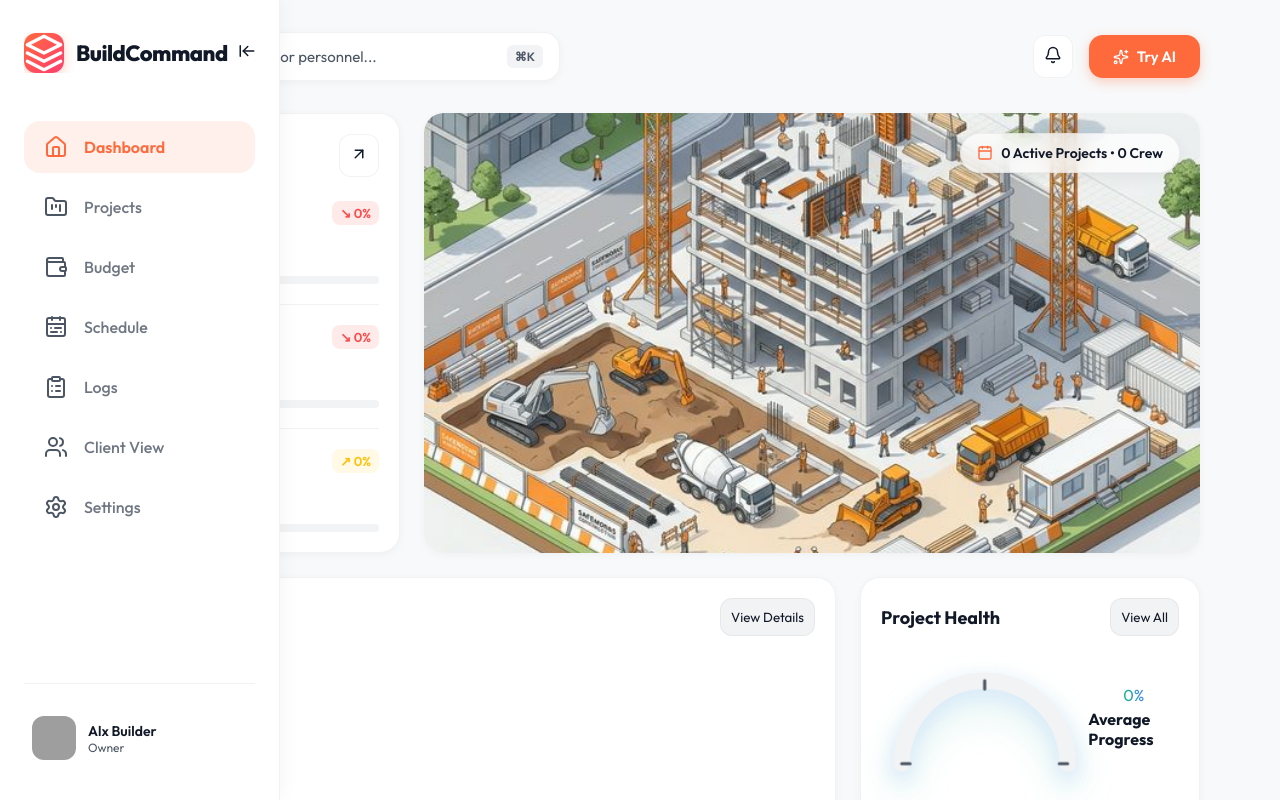
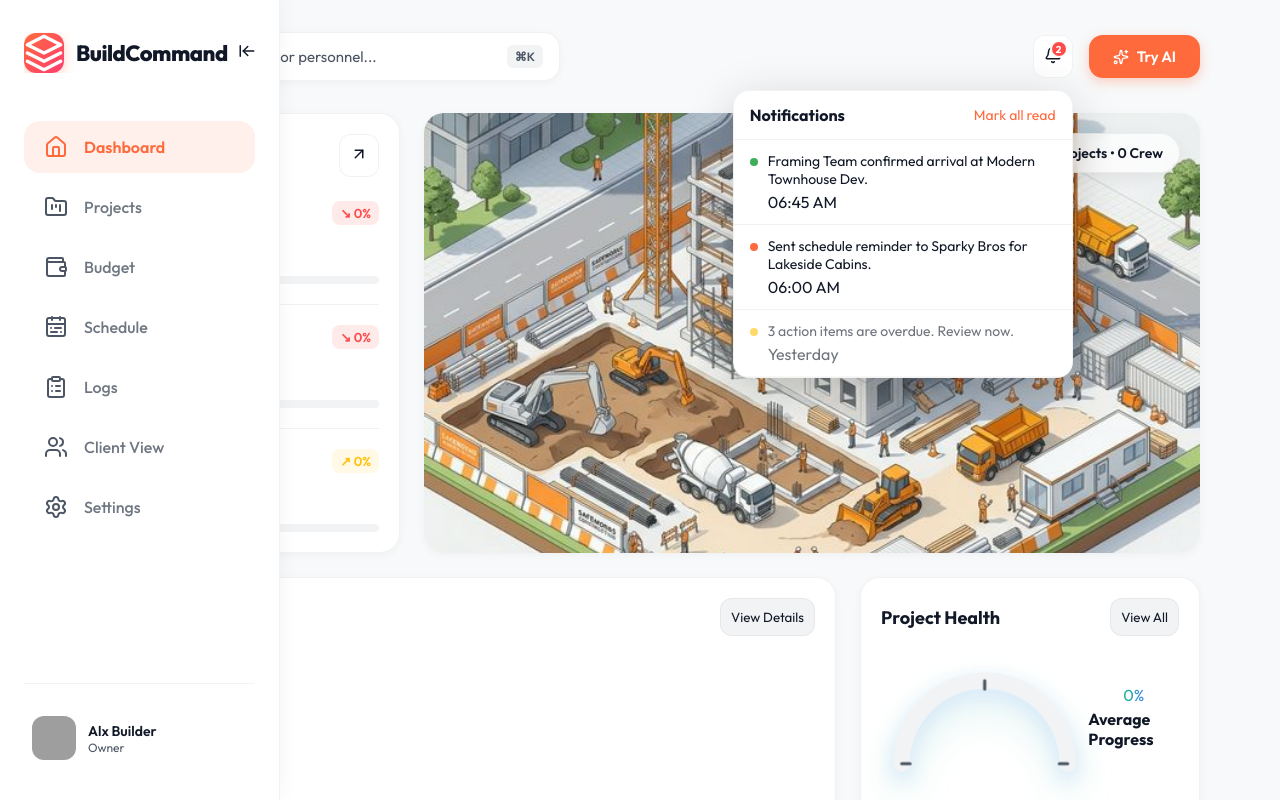
Before and after one commit to alx-ruiz/constructionapp, a React (Vite) app: page / in a window 1280 px wide. Both pictures are taken after a click on the button 1092 px from the left and 56 px from the top of the page. Shown: the top 800 px of the page. Built offline with nearby package versions, Linux system fonts and the light colour scheme; grey boxes are pictures that could not be loaded.

Commit message:
Auto-publish: Mon Mar 23 19:46:47 CDT 2026

```diff
--- a/src/components/Header.css
+++ b/src/components/Header.css
@@ -101,3 +101,126 @@
     font-size: 14px;
   }
 }
+
+/* Search Dropdown */
+.header-search {
+  position: relative;
+}
+
+.search-dropdown {
+  position: absolute;
+  top: calc(100% + 8px);
+  left: 0;
+  right: 0;
+  background: var(--bg-secondary);
+  border: 1px solid var(--border-color);
+  border-radius: 14px;
+  box-shadow: 0 12px 48px rgba(0,0,0,0.18);
+  z-index: 200;
+  padding: 4px;
+  max-height: 320px;
+  overflow-y: auto;
+}
+
+.search-result-item {
+  display: flex;
+  align-items: center;
+  gap: 8px;
+  width: 100%;
+  padding: 10px 14px;
+  border: none;
+  background: none;
+  font-size: 14px;
+  font-family: inherit;
+  color: var(--text-primary);
+  cursor: pointer;
+  border-radius: 10px;
+  text-align: left;
+  transition: background 0.15s;
+}
+
+.search-result-item:hover {
+  background: var(--bg-tertiary);
+}
+
+/* Notification Bell */
+.noti-wrapper {
+  position: relative;
+}
+
+.noti-btn {
+  position: relative;
+}
+
+.noti-badge {
+  position: absolute;
+  top: 4px;
+  right: 4px;
+  width: 18px;
+  height: 18px;
+  background: var(--status-danger);
+  color: white;
+  font-size: 10px;
+  font-weight: 700;
+  border-radius: 50%;
+  display: flex;
+  align-items: center;
+  justify-content: center;
+  border: 2px solid var(--bg-primary);
+}
+
+.noti-dropdown {
+  position: absolute;
+  top: calc(100% + 12px);
+  right: 0;
+  width: 340px;
+  background: var(--bg-secondary);
+  border: 1px solid var(--border-color);
+  border-radius: 16px;
+  box-shadow: 0 12px 48px rgba(0,0,0,0.18);
+  z-index: 200;
+  overflow: hidden;
+}
+
+.noti-dropdown-header {
+  display: flex;
+  justify-content: space-between;
+  align-items: center;
+  padding: 14px 16px;
+  border-bottom: 1px solid var(--border-color);
+}
+
+.noti-list {
+  max-height: 360px;
+  overflow-y: auto;
+}
+
+.noti-item {
+  display: flex;
+  align-items: flex-start;
+  gap: 10px;
+  padding: 12px 16px;
+  border-bottom: 1px solid var(--border-color);
+  transition: background 0.15s;
+}
+
+.noti-item:hover {
+  background: var(--bg-tertiary);
+}
+
+.noti-item.read {
+  opacity: 0.6;
+}
+
+.noti-dot {
+  width: 8px;
+  height: 8px;
+  border-radius: 50%;
+  margin-top: 6px;
+  flex-shrink: 0;
+}
+
+.noti-dot.success { background: var(--status-success); }
+.noti-dot.info { background: var(--brand-primary); }
+.noti-dot.warning { background: var(--status-warning); }
+.noti-dot.action { background: var(--status-danger); }
--- a/src/components/Header.tsx
+++ b/src/components/Header.tsx
@@ -1,26 +1,169 @@
+import { useState, useEffect, useRef } from 'react';
+import { useNavigate } from 'react-router-dom';
 import { Bell, Search, Sparkles } from 'lucide-react';
+import { getCompanyName, getProjects, getNotifications, markAllNotificationsRead } from '../data/dataStore';
 import './Header.css';
 
 export default function Header() {
+  const navigate = useNavigate();
+  const [searchQuery, setSearchQuery] = useState('');
+  const [searchResults, setSearchResults] = useState<{name: string; path: string}[]>([]);
+  const [showSearch, setShowSearch] = useState(false);
+  const [showNotifications, setShowNotifications] = useState(false);
+  const [notifications, setNotifications] = useState(getNotifications);
+  const searchRef = useRef<HTMLDivElement>(null);
+  const notiRef = useRef<HTMLDivElement>(null);
+
+  const companyName = getCompanyName();
+  const ownerName = companyName.split(' ')[0] || 'Builder';
+
+  // Dynamic greeting
+  const hour = new Date().getHours();
+  const greeting = hour < 12 ? 'Good morning' : hour < 17 ? 'Good afternoon' : 'Good evening';
+
+  // Close dropdowns on outside click
+  useEffect(() => {
+    const handler = (e: MouseEvent) => {
+      if (searchRef.current && !searchRef.current.contains(e.target as Node)) setShowSearch(false);
+      if (notiRef.current && !notiRef.current.contains(e.target as Node)) setShowNotifications(false);
+    };
+    document.addEventListener('mousedown', handler);
+    return () => document.removeEventListener('mousedown', handler);
+  }, []);
+
+  // Keyboard shortcut ⌘K
+  useEffect(() => {
+    const handler = (e: KeyboardEvent) => {
+      if ((e.metaKey || e.ctrlKey) && e.key === 'k') {
+        e.preventDefault();
+        setShowSearch(true);
+        setTimeout(() => {
+          const input = searchRef.current?.querySelector('input');
+          input?.focus();
+        }, 50);
+      }
+    };
+    document.addEventListener('keydown', handler);
+    return () => document.removeEventListener('keydown', handler);
+  }, []);
+
+  const handleSearch = (query: string) => {
+    setSearchQuery(query);
+    if (!query.trim()) {
+      setSearchResults([]);
+      return;
+    }
+    const q = query.toLowerCase();
+    const projects = getProjects();
+    const results: {name: string; path: string}[] = [];
+
+    projects.forEach(p => {
+      if (p.name.toLowerCase().includes(q) || p.client.toLowerCase().includes(q)) {
+        results.push({ name: `📁 ${p.name}`, path: '/projects' });
+      }
+    });
+
+    // Page search
+    const pages = [
+      { name: 'Dashboard', path: '/' },
+      { name: 'Projects', path: '/projects' },
+      { name: 'Budget & Expenses', path: '/budget' },
+      { name: 'Schedule', path: '/schedule' },
+      { name: 'Daily Logs', path: '/logs' },
+      { name: 'Client Portal', path: '/client' },
+      { name: 'Settings', path: '/settings' },
+    ];
+    pages.forEach(p => {
+      if (p.name.toLowerCase().includes(q)) {
+        results.push({ name: `📄 ${p.name}`, path: p.path });
+      }
+    });
+
+    setSearchResults(results.slice(0, 8));
+  };
+
+  const navigateTo = (path: string) => {
+    navigate(path);
+    setShowSearch(false);
+    setSearchQuery('');
+    setSearchResults([]);
+  };
+
+  const unreadCount = notifications.filter(n => !n.read).length;
+
+  const handleOpenNotifications = () => {
+    setShowNotifications(!showNotifications);
+    if (!showNotifications) {
+      setNotifications(getNotifications());
+    }
+  };
+
+  const handleMarkAllRead = () => {
+    markAllNotificationsRead();
+    setNotifications(getNotifications());
+  };
+
   return (
     <header className="main-header">
       <div className="header-greeting desktop-hide">
-        <h2 className="greeting-text">Good morning, Alx</h2>
+        <h2 className="greeting-text">{greeting}, {ownerName}</h2>
         <p className="greeting-sub">Let's check on your projects</p>
       </div>
 
-      <div className="header-search mobile-hide">
-        <div className="search-bar">
+      <div className="header-search mobile-hide" ref={searchRef}>
+        <div className="search-bar" onClick={() => setShowSearch(true)}>
           <Search size={20} className="search-icon" />
-          <input type="text" placeholder="Search projects, tasks, or personnel..." />
+          <input
+            type="text"
+            placeholder="Search projects, tasks, or personnel..."
+            value={searchQuery}
+            onChange={e => { handleSearch(e.target.value); setShowSearch(true); }}
+            onFocus={() => setShowSearch(true)}
+          />
           <span className="search-shortcut">⌘K</span>
         </div>
+        {showSearch && searchResults.length > 0 && (
+          <div className="search-dropdown animate-fade-in">
+            {searchResults.map((r, i) => (
+              <button key={i} className="search-result-item" onClick={() => navigateTo(r.path)}>
+                {r.name}
+              </button>
+            ))}
+          </div>
+        )}
       </div>
 
         <div className="header-actions">
-          <button className="btn-icon mobile-hide">
-            <Bell size={18} />
-          </button>
+          <div className="noti-wrapper" ref={notiRef}>
+            <button className="btn-icon mobile-hide noti-btn" onClick={handleOpenNotifications}>
+              <Bell size={18} />
+              {unreadCount > 0 && <span className="noti-badge">{unreadCount}</span>}
+            </button>
+            {showNotifications && (
+              <div className="noti-dropdown animate-fade-in">
+                <div className="noti-dropdown-header">
+                  <span className="font-bold">Notifications</span>
+                  {unreadCount > 0 && (
+                    <button className="text-brand text-sm" style={{ background: 'none', border: 'none', cursor: 'pointer', fontFamily: 'inherit', color: 'var(--brand-primary)' }} onClick={handleMarkAllRead}>Mark all read</button>
+                  )}
+                </div>
+                <div className="noti-list">
+                  {notifications.length === 0 && (
+                    <div className="p-4 text-center text-secondary text-sm">No notifications</div>
+                  )}
+                  {notifications.slice(0, 10).map(n => (
+                    <div key={n.id} className={`noti-item ${n.read ? 'read' : ''}`}>
+                      <div className={`noti-dot ${n.type}`}></div>
+                      <div>
+                        <div className="text-sm">{n.text}</div>
+                        <div className="text-xs text-secondary mt-1">{n.time}</div>
+                      </div>
+                    </div>
+                  ))}
+                </div>
+              </div>
+            )}
+          </div>
 
           <button className="btn btn-primary try-ai-btn" onClick={() => window.dispatchEvent(new Event('toggle-ai-chat'))}>
             <Sparkles size={16} />
--- a/src/pages/Budget.tsx
+++ b/src/pages/Budget.tsx
@@ -1,5 +1,5 @@
 import { useState } from 'react';
-import { Plus, TrendingDown, Receipt, Camera, X, Trash2 } from 'lucide-react';
+import { Plus, TrendingDown, Receipt, Camera, Trash2 } from 'lucide-react';
 import Modal from '../components/Modal';
 import { showToast } from '../components/Toast';
 import { getExpenses, addExpense, deleteExpense, getProjects, formatCurrency } from '../data/dataStore';
--- a/src/pages/ClientPortal.tsx
+++ b/src/pages/ClientPortal.tsx
@@ -1,5 +1,5 @@
 import { useState } from 'react';
-import { Camera, CheckCircle2, CircleDashed, FileText, MessageSquare, AlertCircle, Send, X } from 'lucide-react';
+import { Camera, CheckCircle2, CircleDashed, FileText, MessageSquare, AlertCircle, Send } from 'lucide-react';
 import Modal from '../components/Modal';
 import { showToast } from '../components/Toast';
 import { getApprovals, updateApproval, getProjects, getDailyLogs } from '../data/dataStore';
@@ -54,7 +54,7 @@ export default function ClientPortal() {
   const photoUpdates = logs
     .filter(l => l.photos && l.photos.length > 0)
     .slice(0, 4)
-    .map((l, i) => ({ id: l.id, date: l.date, title: `Site Update - ${l.date}`, img: l.photos[0] }));
+    .map((l) => ({ id: l.id, date: l.date, title: `Site Update - ${l.date}`, img: l.photos[0] }));
 
   // Fallback placeholder photos if no log photos exist
   const displayPhotos = photoUpdates.length > 0 ? photoUpdates : [
--- a/src/pages/DailyLogs.css
+++ b/src/pages/DailyLogs.css
@@ -81,3 +81,43 @@
 
 /* Timeline styling for previous logs */
 .border-l-4 { border-left-width: 4px; border-left-style: solid; }
+
+/* Photo upload preview */
+.photo-preview-grid {
+  display: flex;
+  gap: 8px;
+  flex-wrap: wrap;
+}
+
+.photo-thumb {
+  position: relative;
+  width: 72px;
+  height: 72px;
+  border-radius: 10px;
+  overflow: hidden;
+  border: 1px solid var(--border-color);
+}
+
+.photo-thumb img {
+  width: 100%;
+  height: 100%;
+  object-fit: cover;
+}
+
+.photo-remove {
+  position: absolute;
+  top: 2px;
+  right: 2px;
+  width: 20px;
+  height: 20px;
+  border-radius: 50%;
+  background: rgba(0,0,0,0.6);
+  color: white;
+  border: none;
+  font-size: 14px;
+  cursor: pointer;
+  display: flex;
+  align-items: center;
+  justify-content: center;
+  line-height: 1;
+}
```
